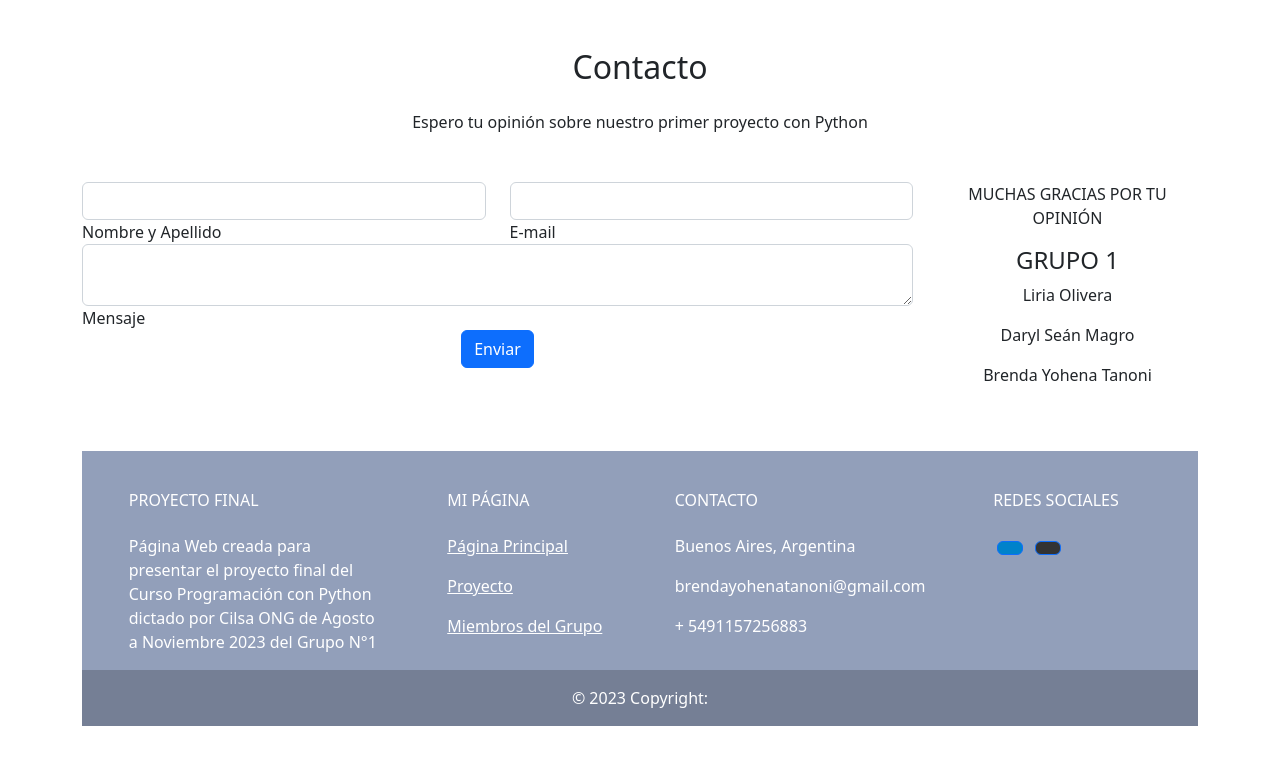
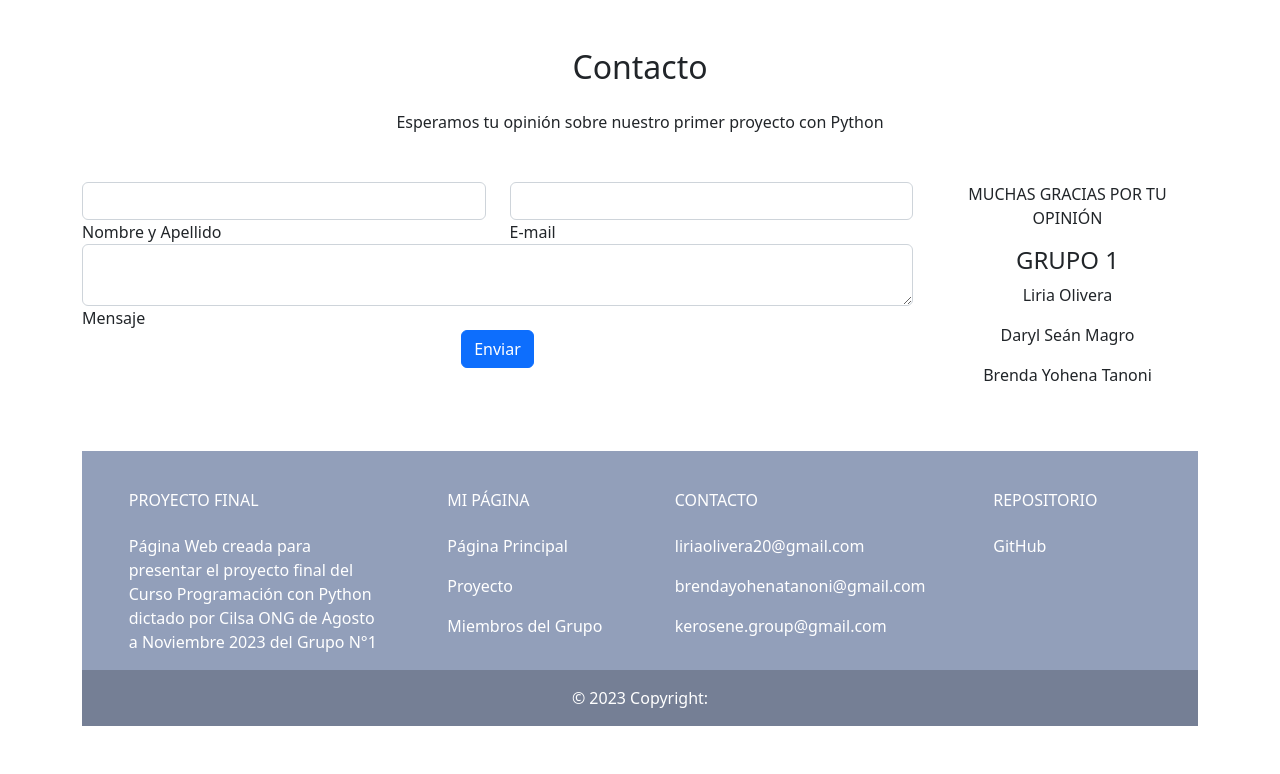
Before and after one commit to tanonibrenda/cilsaProyecto, a Flask app: page /contacto in a window 1280 px wide. Shown: the part 104-878 px from the top of the page. Run offline with Flask 3, Linux system fonts and the light colour scheme.

Commit message:
trabajo_final_presentacion

```diff
--- a/app.py
+++ b/app.py
@@ -1,9 +1,9 @@
 # app.py
-import os
+
 import csv
 import pandas as pd
 
-from flask import Flask, render_template, request, send_file, jsonify
+from flask import Flask, render_template
 from flask_caching import Cache
 
 app = Flask(__name__)
--- /dev/null
+++ b/gonzalez.txt
@@ -0,0 +1,4 @@
+Sofia Gonzalez
+Juan Gonzalez
+Pedro Gonzalez
+Luis Gonzalez
--- a/templates/contacto.html
+++ b/templates/contacto.html
@@ -27,7 +27,7 @@
   <!--Section heading-->
     <h2 class="h1-responsive font-weight-bold text-center my-4">Contacto</h2>
   <!--Section description-->
-  <p class="text-center w-responsive mx-auto mb-5">Espero tu opinión sobre nuestro primer proyecto con Python </p>
+  <p class="text-center w-responsive mx-auto mb-5">Esperamos tu opinión sobre nuestro primer proyecto con Python </p>
 
   <div class="row">
 
--- a/templates/integrantes.html
+++ b/templates/integrantes.html
@@ -27,15 +27,19 @@
     </div>
     <div>
     <h3>Liria Olivera</h3>
+    <p>📨liriaolivera20@gmail.com</p>
+    <p>📞+54 9 3755 73-8014</p>
     </div>
     <div>
     <h3>Brenda Yohena Tanoni</h3>
-    <p>"Estoy dando los primeros pasos en programación. Me entusiasma mucho aprender Python. Cada línea de código se está conviertiendo en un aprendizaje y un gran logro en mi vida."</p>
+
     <p>📨brendayohenatanoni@gmail.com</p>
     <p>📞+ 5491157256883</p>
     </div>
     <div>
     <h3>Daryl Seán Magro</h3>
+    <p>📨kerosene.group@gmail.com</p>
+    <p>📞+54 9 221 559-9963</p>
     </div>
     </div>
   </main>
--- a/templates/partials/footer.html
+++ b/templates/partials/footer.html
@@ -6,6 +6,8 @@
     <footer
             class="text-center text-lg-start text-white"
             style="background-color: #929fba"
+
+
             >
       <!-- Grid container -->
       <div class="container p-4 pb-0">
@@ -30,14 +32,14 @@
             <div class="col-md-2 col-lg-2 col-xl-2 mx-auto mt-3">
               <h6 class="text-uppercase mb-4 font-weight-bold">Mi Página</h6>
               <p>
-                <a class="text-white">Página Principal</a>
+                <a class="text-white" href="/">Página Principal</a>
               </p>
               <p>
-                <a class="text-white">Proyecto</a>
+                <a class="text-white" href="{{ url_for('proyecto') }}">Proyecto</a>
               </p>
 
               <p>
-                <a class="text-white">Miembros del Grupo</a>
+                <a class="text-white" href="{{ url_for('integrantes') }}">Miembros del Grupo</a>
               </p>
             </div>
             <!-- Grid column -->
@@ -49,36 +51,23 @@
 
             <!-- Grid column -->
             <div class="col-md-4 col-lg-3 col-xl-3 mx-auto mt-3">
-              <h6 class="text-uppercase mb-4 font-weight-bold">Contacto</h6>
-              <p><i class="fas fa-home mr-3"></i> Buenos Aires, Argentina</p>
-              <p><i class="fas fa-envelope mr-3"></i> brendayohenatanoni@gmail.com</p>
-              <p><i class="fas fa-phone mr-3"></i> + 5491157256883</p>
+              <h6 class="text-uppercase mb-4 font-weight-bold"><a href="{{ url_for('contacto') }}">Contacto</a></h6>
+              <p><i class="fas fa-home mr-3"  href="{{ url_for('contacto') }}"></i>liriaolivera20@gmail.com</p>
+              <p><i class="fas fa-envelope mr-3"  href="{{ url_for('contacto') }}"></i> brendayohenatanoni@gmail.com</p>
+              <p><i class="fas fa-phone mr-3"  href="{{ url_for('contacto') }}"></i>kerosene.group@gmail.com</p>
 
             </div>
             <!-- Grid column -->
 
             <!-- Grid column -->
             <div class="col-md-3 col-lg-2 col-xl-2 mx-auto mt-3">
-              <h6 class="text-uppercase mb-4 font-weight-bold">Redes Sociales</h6>
+              <h6 class="text-uppercase mb-4 font-weight-bold">Repositorio</h6>
+              <a href="https://github.com/tanonibrenda/cilsaProyecto.git">GitHub</a>
 
 
 
-              <!-- Linkedin -->
-              <a
-                 class="btn btn-primary btn-floating m-1"
-                 style="background-color: #0082ca"
-                 href="#!"
-                 role="button"
-                 ><i class="fab fa-linkedin-in"></i
-                ></a>
-              <!-- Github -->
-              <a
-                 class="btn btn-primary btn-floating m-1"
-                 style="background-color: #333333"
-                 href="#!"
-                 role="button"
-                 ><i class="fab fa-github"></i
-                ></a>
+
+
             </div>
           </div>
           <!--Grid row-->
@@ -98,5 +87,11 @@
       <!-- Copyright -->
     </footer>
     <!-- Footer -->
+    <style>
+      footer a {
+          text-decoration: none;
+          color: white;
+      }
+  </style>
   </div>
   <!-- End of .container -->
--- a/templates/proyecto.html
+++ b/templates/proyecto.html
@@ -103,11 +103,11 @@
       <pre>
     <code>
       # app.py
-import os
+
 import csv
 import pandas as pd
 
-from flask import Flask, render_template, request, send_file, jsonify
+from flask import Flask, render_template
 from flask_caching import Cache
 
 app = Flask(__name__)
@@ -167,7 +167,7 @@ def principal():
      cache.clear()
      return render_template('index.html')
 
-# ...
+
 
 
 @app.route("/proyecto")
```
Also changed, not shown: templates/index.html (+8 -1 lines).
